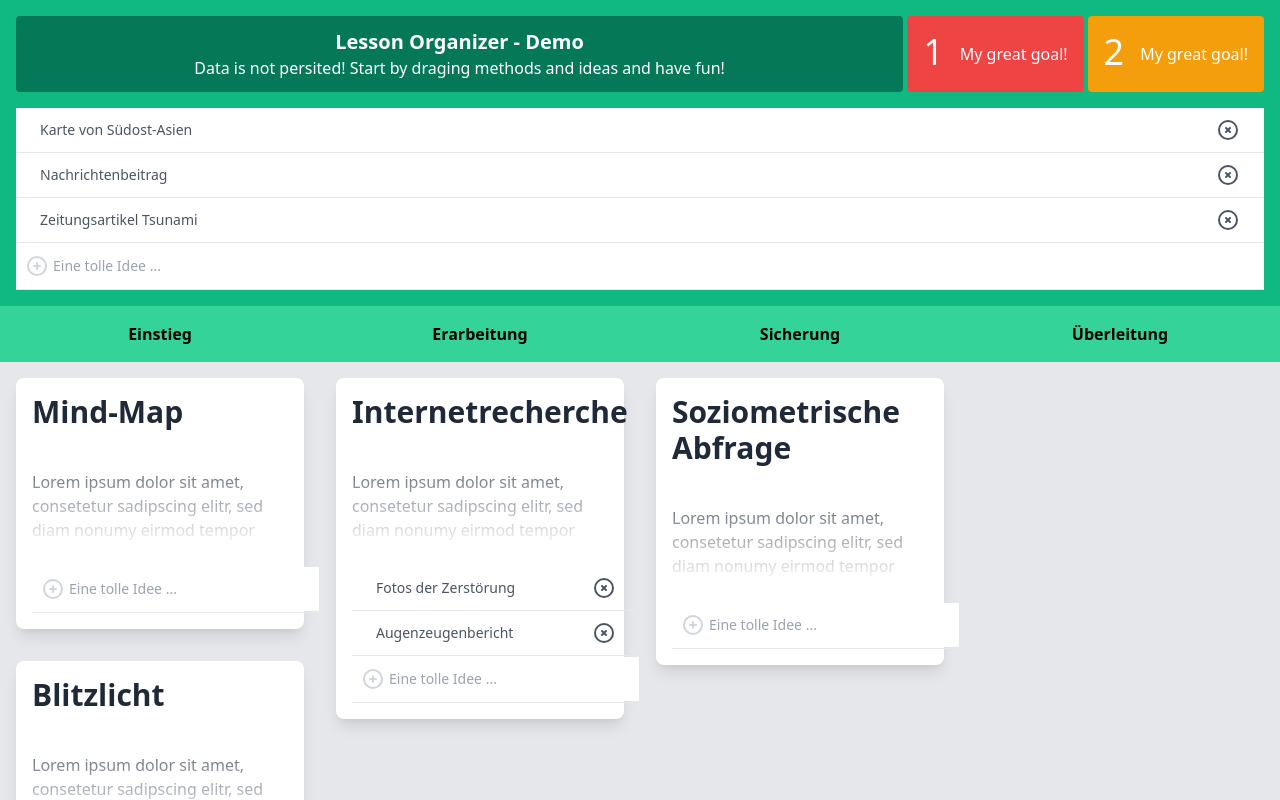
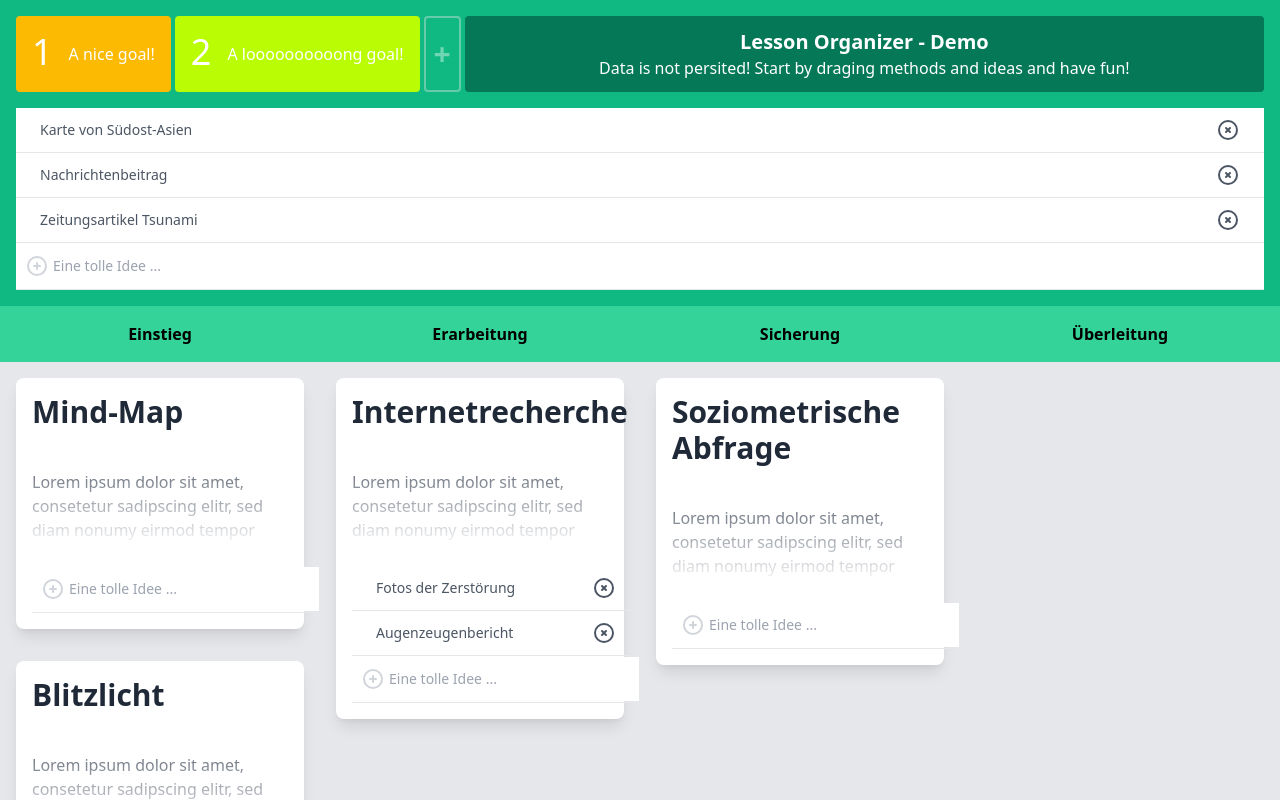
Before and after one commit to nflow/lesson_organizer, a Vue app: page /#/ in a window 1280 px wide. Built offline with nearby package versions, Linux system fonts and the light colour scheme.

Commit message:
Added goals to main view

```diff
--- a/src/components/CardButton.vue
+++ b/src/components/CardButton.vue
@@ -1,31 +1,31 @@
 <template>
   <button
+    @click="$emit('click', $event)"
     class="
-      w-4/12
       flex flex-col
       justify-center
       items-center
       text-3xl
       font-bold
+      opacity-40
       border-2
-      rounded-2xl
-      border-dashed
+      text-white
+      rounded
       cursor-pointer
       transition
       duration-200
-      hover:shadow-2xl
+      hover:opacity-100
+      p-2
     "
   >
     <div>+</div>
-    <div>Add New Card</div>
   </button>
 </template>
 
 <script lang="ts">
-import { Vue, Options } from "vue-class-component";
+import { defineComponent } from "@vue/runtime-core";
 
-@Options({
-  props: ["title", "content", "color"],
-})
-export default class HelloWorld extends Vue {}
+export default defineComponent({
+  name: "CardButton",
+});
 </script>
--- /dev/null
+++ b/src/components/Goal.vue
@@ -0,0 +1,31 @@
+<template>
+  <div
+    :style="{ backgroundColor: bgColor }"
+    class="flex-initial flex flex-row text-center p-4 text-white rounded"
+  >
+    <div class="flex-initial text-4xl align-middle pr-4">{{ order_id }}</div>
+    <div class="flex items-center">{{ text }}</div>
+  </div>
+</template>
+
+<script lang="ts">
+import { defineComponent } from "@vue/runtime-core";
+
+export default defineComponent({
+  name: "Goal",
+  props: {
+    order_id: {
+      type: Number,
+      require: true,
+    },
+    text: {
+      type: String,
+      require: true,
+    },
+    bgColor: {
+      type: String,
+      require: true,
+    },
+  },
+});
+</script>
--- /dev/null
+++ b/src/types/GoalDto.ts
@@ -0,0 +1,6 @@
+export interface GoalDto {
+  id: string;
+  order_id: number;
+  text: string;
+  color: string;
+}
--- a/src/views/Main.vue
+++ b/src/views/Main.vue
@@ -2,6 +2,14 @@
   <div class="flex flex-col bg-gray-200 m-0 h-full">
     <div class="flex flex-col flex-initial bg-green-500 p-4 space-y-4">
       <div class="flex flex-row gap-1 flex-auto">
+        <Goal
+          v-for="goal in goals"
+          :key="goal.id"
+          :order_id="goal.order_id"
+          :text="goal.text"
+          :bgColor="goal.color"
+        />
+        <CardButton @click="console.log('foo')" class="flex-initial" />
         <div
           class="
             flex-auto
@@ -18,33 +26,6 @@
             >Data is not persited! Start by draging methods and ideas and have
             fun!</span
           >
-        </div>
-        <div
-          class="
-            flex-initial flex flex-row
-            text-center
-            bg-red-500
-            p-4
-            text-white
-            rounded
-          "
-        >
-          <div class="flex-initial text-4xl align-middle pr-4">1</div>
-          <div class="flex items-center">My great goal!</div>
-        </div>
-
-        <div
-          class="
-            flex-initial flex flex-row
-            text-center
-            bg-yellow-500
-            p-4
-            text-white
-            rounded
-          "
-        >
-          <div class="flex-initial text-4xl align-middle pr-4">2</div>
-          <div class="flex items-center">My great goal!</div>
         </div>
       </div>
       <div class="flex-1">
@@ -75,10 +56,13 @@
 <script lang="ts">
 import List from "../components/List.vue";
 import Phase from "../components/Phase.vue";
+import CardButton from "../components/CardButton.vue";
+import Goal from "../components/Goal.vue";
 import Draggable from "vuedraggable";
 import { IdeaDto } from "@/types/IdeaDto";
 import { PhaseDto } from "@/types/PhaseDto";
 import { defineComponent, ref, Ref } from "@vue/runtime-core";
+import { GoalDto } from "@/types/GoalDto";
 
 export default defineComponent({
   name: "Main",
@@ -86,8 +70,25 @@ export default defineComponent({
     Draggable,
     Phase,
     List,
+    CardButton,
+    Goal,
   },
   setup() {
+    const goals: Ref<Array<GoalDto>> = ref([
+      {
+        id: "goal_id_1",
+        order_id: 1,
+        text: "A nice goal!",
+        color: "#fcba03",
+      },
+      {
+        id: "goal_id_2",
+        order_id: 2,
+        text: "A loooooooooong goal!",
+        color: "#bafc03",
+      },
+    ]);
+
     const ideas: Ref<Array<IdeaDto>> = ref([
       { id: "idea_id_1", value: "Karte von Südost-Asien" },
       { id: "idea_id_2", value: "Nachrichtenbeitrag" },
@@ -194,7 +195,7 @@ export default defineComponent({
       },
     ]);
 
-    return { ideas, phases };
+    return { ideas, phases, goals };
   },
 });
 </script>
```
